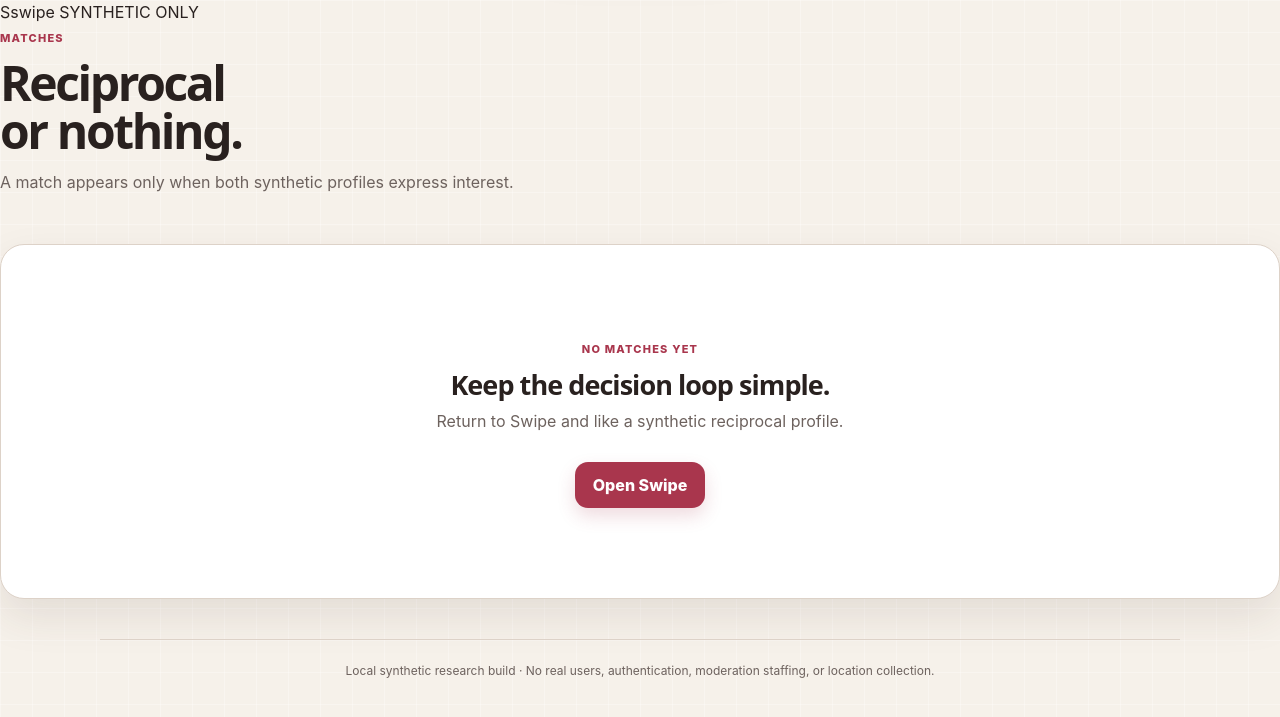
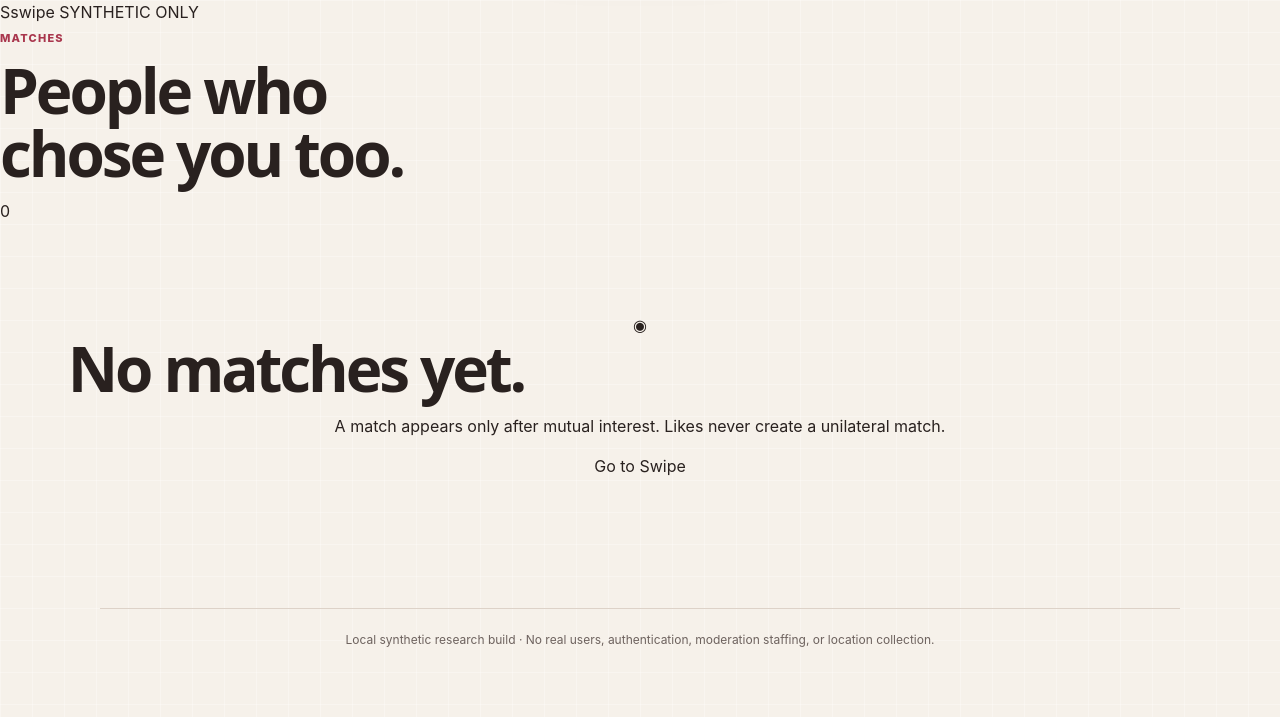
Before and after one commit to PeterJFrancoIII/swipe-dating-web, a FastAPI app: template src/swipe_dating/web/templates/matches.html in a window 1280 px wide. Shown: the top 717 px of the page. Run offline with FastAPI, Linux system fonts and the light colour scheme; the template is opened without the code that fills it, so the values that code supplies are empty.

Commit message:
Build focused matches inbox

```diff
--- a/src/swipe_dating/web/templates/matches.html
+++ b/src/swipe_dating/web/templates/matches.html
@@ -1,38 +1,50 @@
 {% extends "base.html" %}
-{% block title %}Matches · Swipe R&D{% endblock %}
+{% block title %}Matches{% endblock %}
+{% block body_class %}matches-screen{% endblock %}
 {% block content %}
-  <header class="section-heading">
+  <section class="matches-page">
+    <header class="page-heading compact-heading">
       <div>
-      <span class="eyebrow">MATCHES</span>
-      <h1>Reciprocal or nothing.</h1>
-      <p class="muted">A match appears only when both synthetic profiles express interest.</p>
+        <p class="eyebrow">MATCHES</p>
+        <h1>People who chose you too.</h1>
       </div>
+      <span class="count-pill">{{ matches|length }}</span>
     </header>
 
-  {% if error %}<div class="alert error" role="alert">{{ error }}</div>{% endif %}
-  {% if notice %}<div class="alert success" role="status">{{ notice }}</div>{% endif %}
+    {% if matches %}
+      <div class="new-match-strip" aria-label="Current matches">
+        {% for match in matches %}
+          <a href="/matches/{{ match.id|urlencode }}" class="match-bubble">
+            <span class="match-avatar avatar-{{ match.candidate.id }}">{{ match.candidate.display_name[0] }}</span>
+            <span>{{ match.candidate.display_name }}</span>
+          </a>
+        {% endfor %}
+      </div>
 
-  {% if matches %}
-    <div class="match-grid">
+      <div class="conversation-list">
+        <h2>Conversations</h2>
         {% for match in matches %}
-        <article class="panel match-card">
-          <span class="mini-avatar" aria-hidden="true">{{ match.candidate.display_name[0] }}</span>
-          <div>
-            <span class="eyebrow">It’s a match</span>
-            <h2>{{ match.candidate.display_name }}</h2>
-            <p class="fine-print">
-              Messaging and meetup pressure land in a later PR. This shell only proves reciprocal match.
-            </p>
-          </div>
-        </article>
+          <a class="conversation-row" href="/matches/{{ match.id|urlencode }}">
+            <span class="conversation-avatar avatar-{{ match.candidate.id }}" aria-hidden="true">{{ match.candidate.display_name[0] }}</span>
+            <span class="conversation-copy">
+              <strong>{{ match.candidate.display_name }} <small>{{ match.candidate.age_band }}</small></strong>
+              {% if match.messages %}
+                <span>{{ match.messages[-1].body }}</span>
+              {% else %}
+                <span>Matched. Say hi when you want to.</span>
+              {% endif %}
+            </span>
+            <span class="row-chevron" aria-hidden="true">›</span>
+          </a>
         {% endfor %}
       </div>
     {% else %}
-    <section class="panel empty-state">
-      <span class="eyebrow">NO MATCHES YET</span>
-      <h2>Keep the decision loop simple.</h2>
-      <p class="muted">Return to Swipe and like a synthetic reciprocal profile.</p>
-      <a class="button primary inline-button" href="/discover">Open Swipe</a>
+      <section class="empty-state centered matches-empty">
+        <div class="empty-icon">◉</div>
+        <h1>No matches yet.</h1>
+        <p>A match appears only after mutual interest. Likes never create a unilateral match.</p>
+        <a class="primary-button" href="/discover">Go to Swipe</a>
       </section>
     {% endif %}
+  </section>
 {% endblock %}
```
Lines whose indentation alone changed are shown as unchanged.
